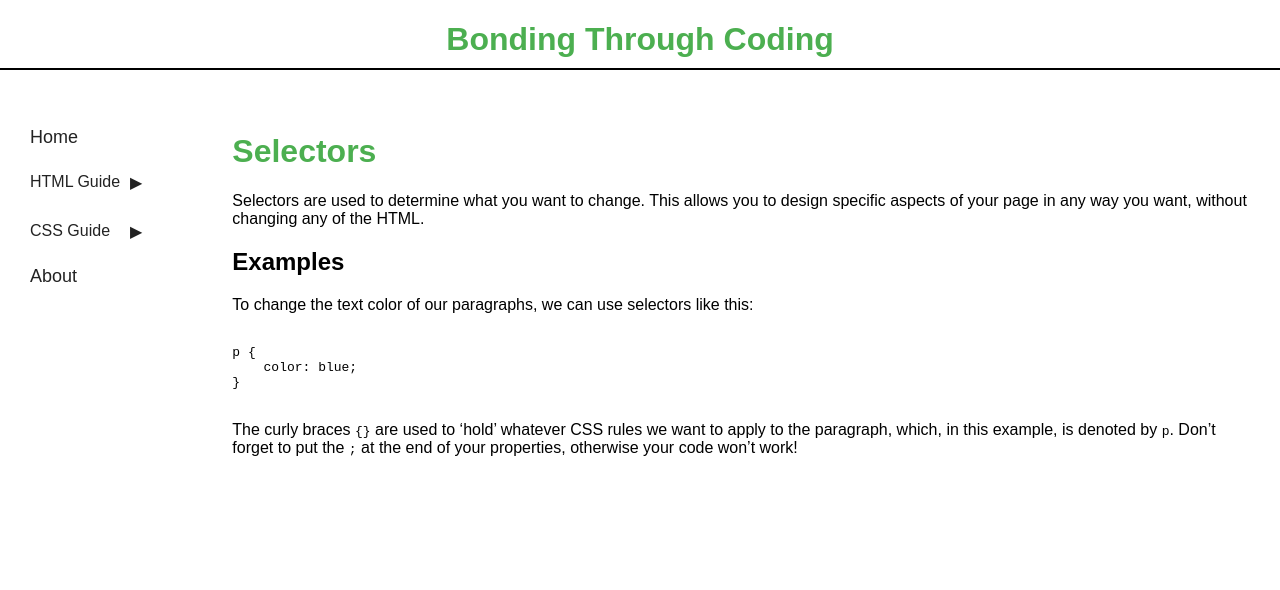
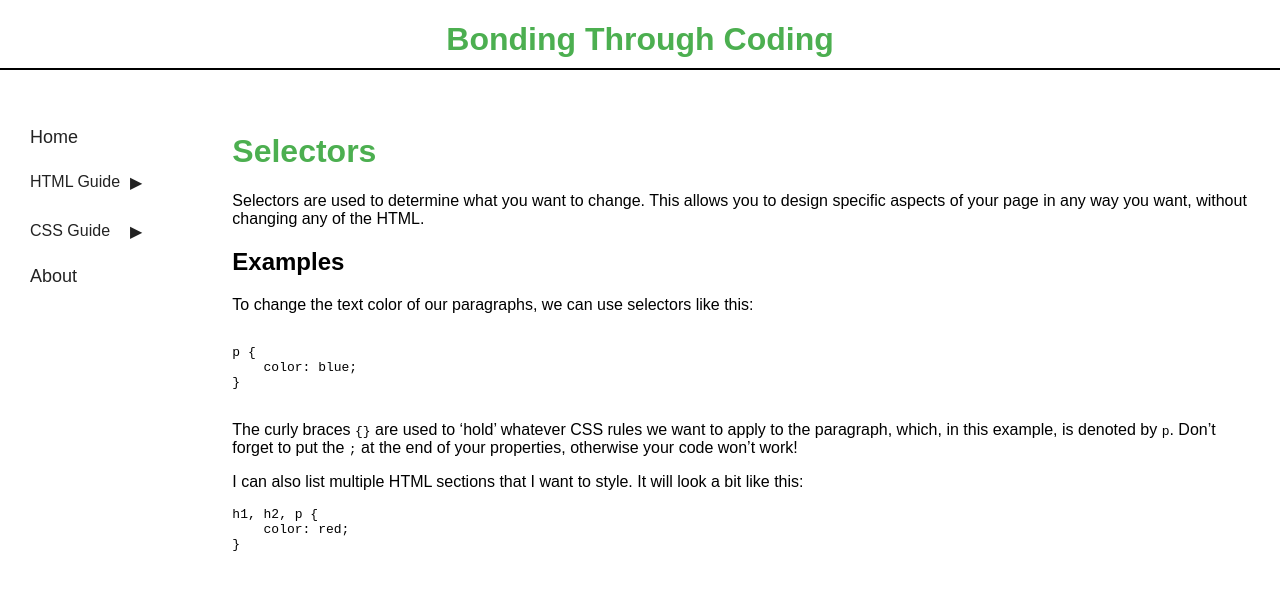
Before and after one commit to BondingThroughCoding/resources, a Jekyll site: the page built from css-guides/selectors.md, in a window 1280 px wide. Shown: the top 590 px of the page. Built offline with Jekyll 4.4.1, drawn with Linux system fonts in a browser that asks for light colours.

Commit message:
Some more guides
font family and text align

````diff
--- a/css-guides/selectors.md
+++ b/css-guides/selectors.md
@@ -21,3 +21,12 @@ p {
 ```
 
 The curly braces `{}` are used to 'hold' whatever CSS rules we want to apply to the paragraph, which, in this example, is denoted by `p`. Don't forget to put the `;` at the end of your properties, otherwise your code won't work!
+
+I can also list multiple HTML sections that I want to style. It will look a bit like this:
+
+```
+h1, h2, p {
+    color: red;
+}
+
+```
````
Also changed, not shown: css-guides/font-family.md (added, +20 -0 lines), css-guides/text-align.md (+20 -0 lines).
